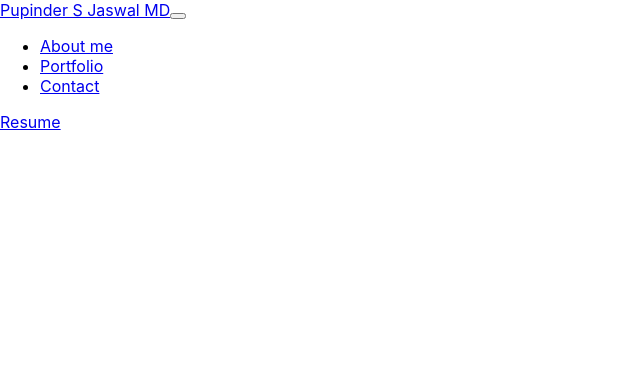
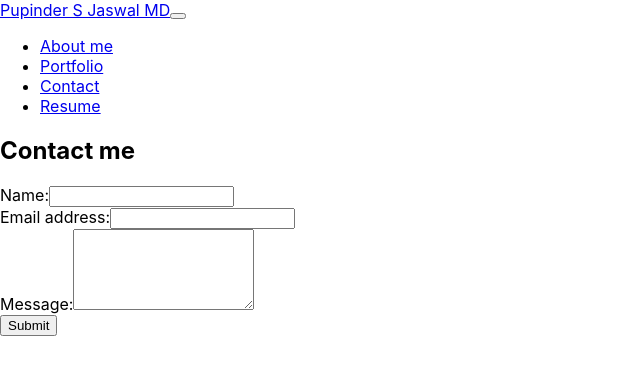
Before and after one commit to Jaswal1p/wonderful-react-portfolio, a React (Create React App) app: page /contact in a window 1280 px wide. Shown: the top 374 px of the page, without its empty margins (0-640 px from the left). Built offline with nearby package versions, Linux system fonts and the light colour scheme.

Commit message:
added contact.js in the components folder and connnected it to NavBar

```diff
--- a/package.json
+++ b/package.json
@@ -8,6 +8,7 @@
     "@testing-library/user-event": "^13.5.0",
     "react": "^18.0.0",
     "react-dom": "^18.0.0",
+    "react-router-dom": "^5.3.0",
     "react-scripts": "5.0.0",
     "web-vitals": "^2.1.4"
   },
--- a/src/App.js
+++ b/src/App.js
@@ -2,6 +2,7 @@
 import './App.css';
 import { BrowserRouter as Router, Route, Switch } from 'react-router-dom';
 import NavBar from './components/Navbar.js';
+import Contact from './components/Contact';
 
 function App() {
   return (
@@ -10,7 +11,8 @@ function App() {
          <NavBar />
 
          <Switch>
-           <Route />
+           {/* <Route exact path='/' component={About} /> */}
+           <Route exact path='/contact' component={Contact} />
 
          </Switch>
       </>
--- /dev/null
+++ b/src/components/Contact.js
@@ -0,0 +1,92 @@
+import React, { useState } from 'react';
+
+ import { validateEmail } from '../utils/helper.js';
+
+
+function ContactForm() {
+
+    const [errorMessage, setErrorMessage] = useState('');
+
+    const [formState, setFormState] = useState( { name: '', email: '', message: ''});
+
+    const { name, email, message } = formState;
+
+    function handleChange(e) {
+
+        if (e.target.name === 'email') {
+            const isValid = validateEmail(e.target.value);
+
+            if (!isValid) {
+                setErrorMessage('your email is invalid.');
+            } else {
+                setErrorMessage('');
+            }
+
+        }
+        else {
+
+            if (!e.target.value.length) {
+                setErrorMessage(`${e.target.name} is required.`);
+            }
+            else
+            {
+                setErrorMessage('');
+            }
+        }
+
+        setFormState({...formState, [e.target.name]: e.target.value })
+
+        console.log('errorMessage', errorMessage);
+
+        if (!errorMessage) {
+            setFormState({ ...formState, [e.target.name]: e.target.value });
+        }
+
+
+    }
+
+    function handleSubmit(e) {
+        e.preventDefault();
+        console.log(formState);
+    }
+
+    return (
+        <section>
+
+          <h1 data-testid="h1tag" >Contact me</h1>
+
+          <form id="contact-form" onSubmit={handleSubmit}>
+
+            <div>
+                <label htmlFor="name">Name:</label>
+                <input type="text" name="name" onBlur= {handleChange}defaultValue={name}/>
+            </div>
+
+            <div>
+                <label htmlFor="email">Email address:</label>
+                <input type="email" name="email" onBlur= {handleChange} defaultValue={email}/>
+            </div>
+
+            <div>
+                <label htmlFor="message">Message:</label>
+                <textarea name="message" rows="5" onBlur= {handleChange} defaultValue={message} />
+            </div>
+
+            {errorMessage && (
+                <div>
+                    <p className="error-text">{errorMessage}</p>
+                </div>
+            )}
+
+            <button data-testid="button" type="submit">Submit</button>
+
+
+          </form>
+
+        </section>
+    );
+
+
+}
+
+export default ContactForm;
--- a/src/components/Navbar.js
+++ b/src/components/Navbar.js
@@ -1,4 +1,5 @@
 import React from 'react';
+//import ContactForm from '.components/Contact';
 
 function NavBar() {
     return (
@@ -27,11 +28,15 @@ function NavBar() {
                               <a className="nav-link" href="/contact">Contact</a>
                           </li>
 
+                           <li className="nav-item">
+                              <a className="btn btn-dark rounded-pill nav-link" href="/resume">Resume</a>
+                          </li>
+
                       </ul>
 
-                      <div className="ml-auto my-2 my-lg-0">
+                      {/* <div className="ml-auto my-2 my-lg-0">
                               <a className="btn btn-dark rounded-pill nav-link" href="/resume">Resume</a>
-                      </div>
+                      </div> */}
 
                   </div>
 
```
Also changed, not shown: src/assets/images/profilePic.jpg (added), 1 other file (tests, documents, lock files or other folders).
